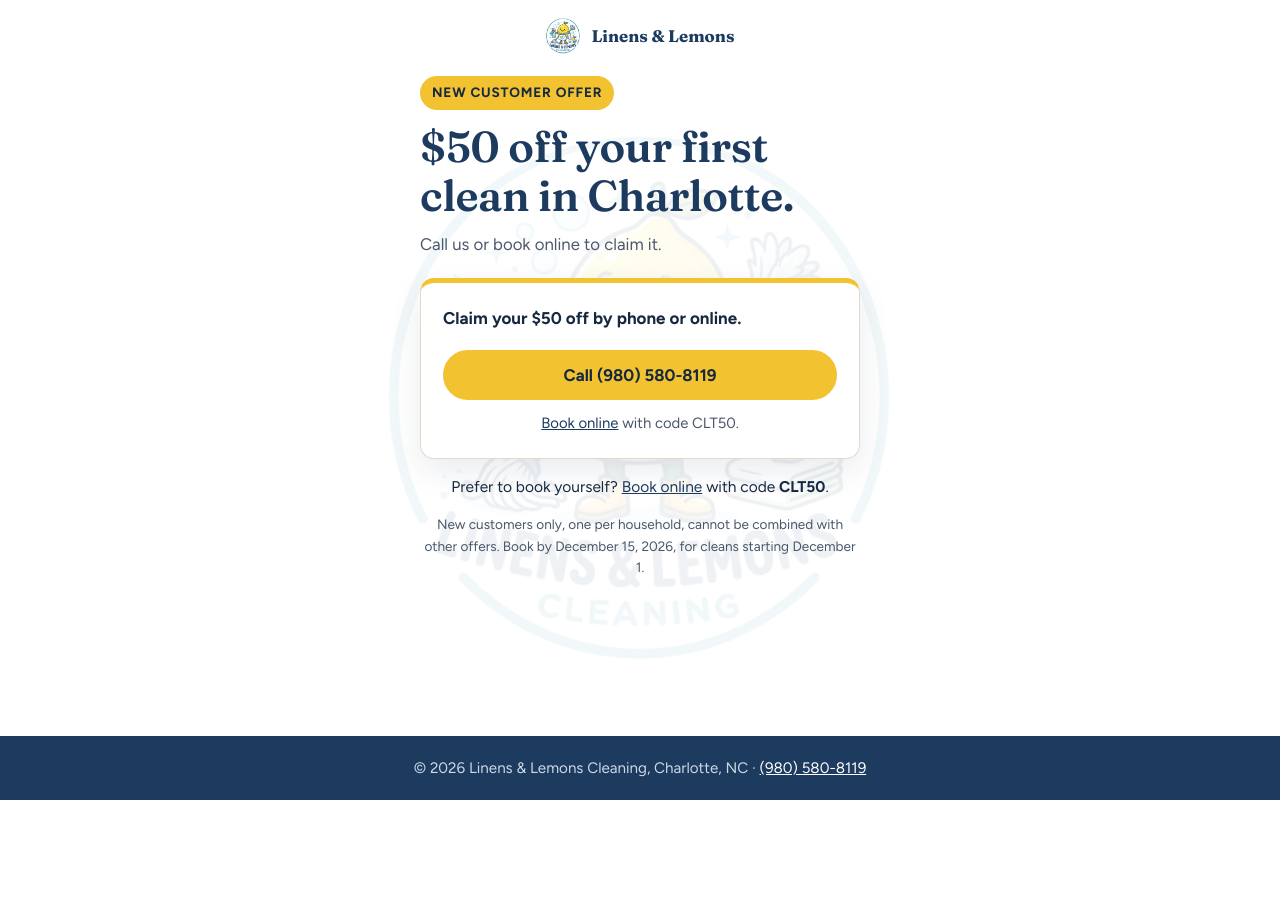
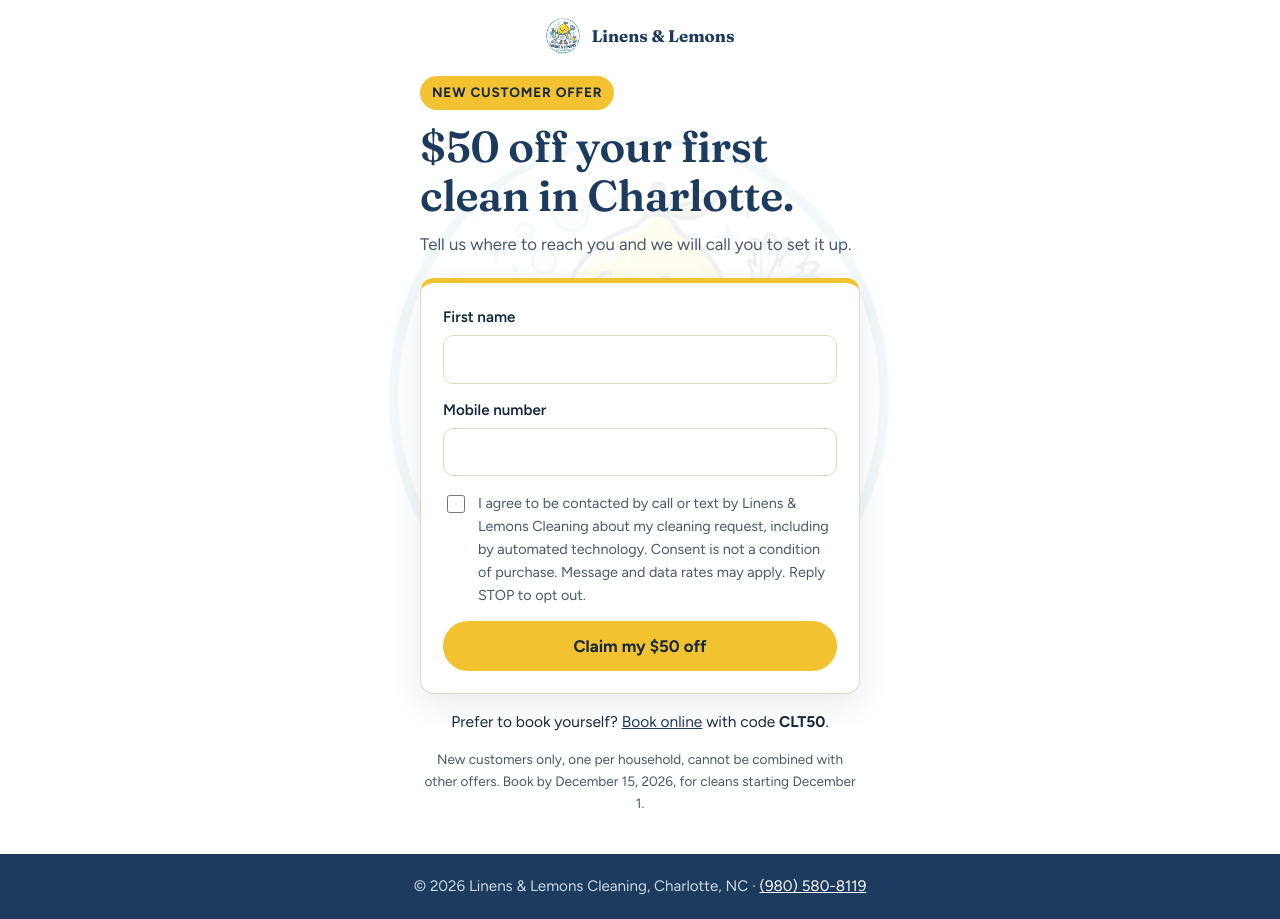
Before and after one commit to Gov617/LinensandLemon, a plain HTML site: page offer.html in a window 1280 px wide. Before the commit the page ends 800 px from the top, so only its background shows below. Drawn offline with Linux system fonts and the light colour scheme.

Commit message:
Connect offer page to HubSpot form (CLT50 Offer Page)
Co-Authored-By: Claude Sonnet 5.5 <noreply@anthropic.com>
Claude-Session: https://claude.ai/code/session_0112zTn2QpU4U5xxy4ZrHr1v

```diff
--- a/offer.html
+++ b/offer.html
@@ -283,7 +283,7 @@ details p{margin:10px 0 0;color:var(--ink-soft)}
 <script>
 (function () {
   var PORTAL = '248017752';
-  var FORM_GUID = 'PASTE_FORM_GUID_HERE'; // from HubSpot: Marketing > Lead Capture > Forms
+  var FORM_GUID = 'f8020ae4-5b7c-486c-a3d1-4ec41e0cdbd6'; // from HubSpot: Marketing > Lead Capture > Forms
   var LIVE = FORM_GUID.indexOf('PASTE') !== 0;
 
   var form = document.getElementById('founding-form');
```
